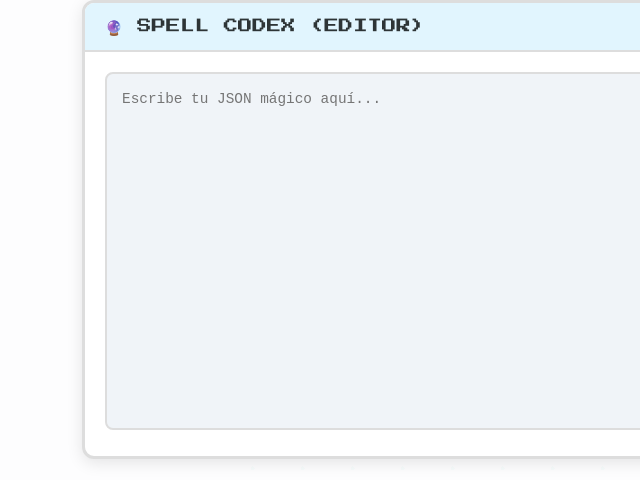
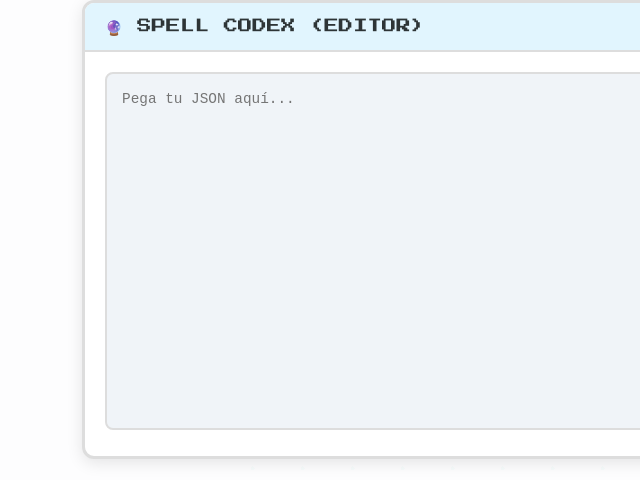
Before and after one commit to DavidDevGt/JSONviewer, a plain HTML site: page index.html in a window 1280 px wide. Shown: the part 219-699 px from the top of the page, 0-640 px from the left. Drawn offline with nearby package versions, Linux system fonts and the light colour scheme.

Commit message:
refactor: README and some texts

```diff
--- a/index.html
+++ b/index.html
@@ -41,7 +41,6 @@
         </div>
       </div>
 
-      <!-- Stats Bar -->
       <div class="rpg-stats-bar">
         <div class="stat-item">
           <i class="bi bi-file-code"></i>
@@ -57,7 +56,6 @@
         </div>
       </div>
 
-      <!-- Editor Section -->
       <div class="rpg-section mb-4">
         <div class="rpg-section-header">
           <h3>🔮 Spell Codex (Editor)</h3>
@@ -69,7 +67,7 @@
             @input="handleInput"
             @keydown="handleKeydown"
             rows="15"
-            placeholder="Escribe tu JSON mágico aquí..."
+            placeholder="Pega tu JSON aquí..."
             spellcheck="false"
           ></textarea>
           <div v-if="error" class="rpg-error">
```
Also changed, not shown: 1 other file.
